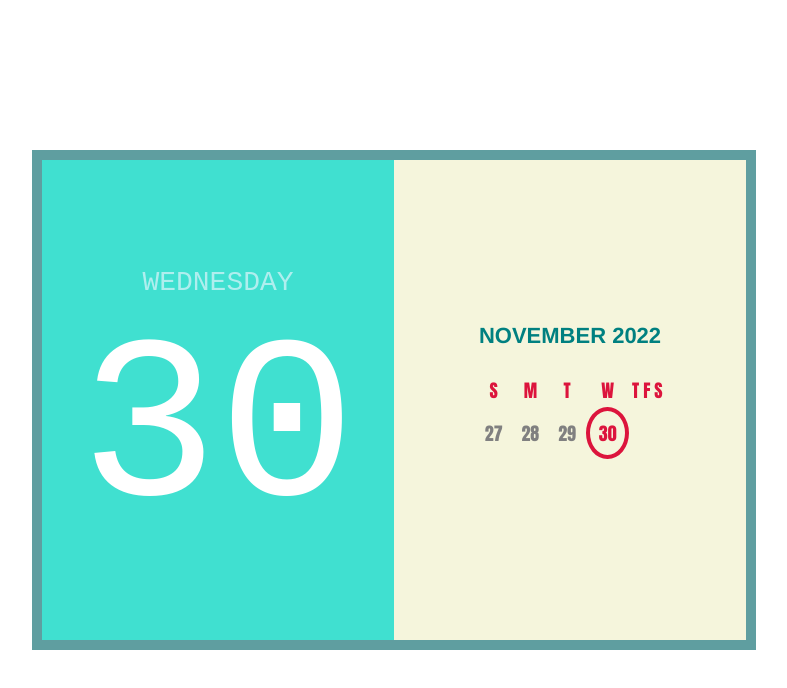
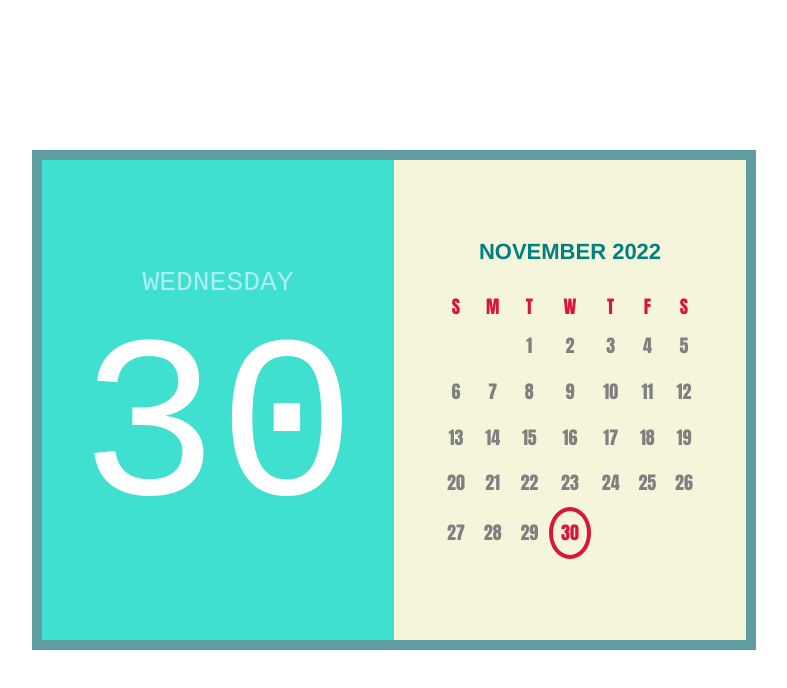
Before and after one commit to Olexandr-Kovalenko-24/Calendar-task-on-React, a React (Create React App) app: page / in a window 1280 px wide. Shown: the top 688 px of the page, without its empty margins (246-1033 px from the left). Built offline with nearby package versions, Linux system fonts and the light colour scheme.

Commit message:
Fix, render month with the first week

```diff
--- a/src/components/Calendar/CalendarBody/Month/index.js
+++ b/src/components/Calendar/CalendarBody/Month/index.js
@@ -1,4 +1,4 @@
-import { getWeeksInMonth, getWeek, getYear, format } from 'date-fns';
+import { getWeeksInMonth, getWeek, getYear, startOfMonth } from 'date-fns';
 import React from 'react';
 import Week from '../Week';
 import styles from './Month.module.css';
@@ -7,9 +7,10 @@ const Month = () => {
 
     const weekDays = ['S', 'M', 'T', 'W', 'T', 'F', 'S']
 
+    const monthStart = startOfMonth(new Date())
     const numberOfWeewsInMonth = getWeeksInMonth(new Date());
     const currentYear = getYear(new Date());
-    const weeksNumber = getWeek(new Date());
+    const weeksNumber = getWeek(monthStart);
 
     const weeks = new Array(numberOfWeewsInMonth).fill(null).map((el, index) =>
         <Week key={index} year={currentYear} week={weeksNumber + index} />);
```
